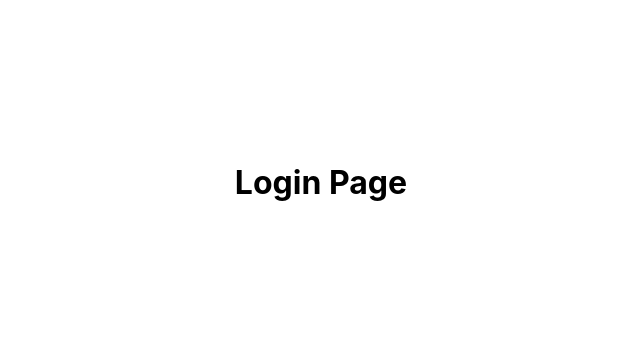
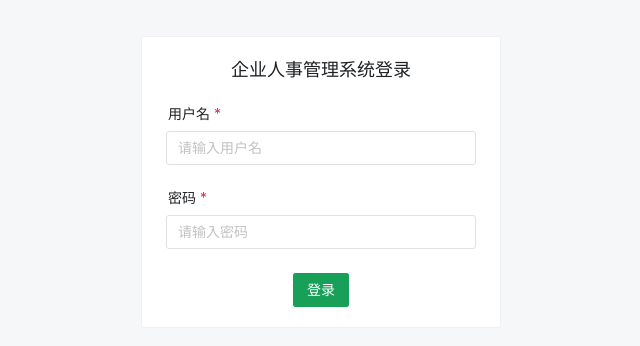
Before and after one commit to lighterEB/hrms-frontend, a Vue app: page /login in a window 1280 px wide. Shown: the part 218-564 px from the top of the page, without its empty margins (319-959 px from the left). Built offline with nearby package versions, Linux system fonts and the light colour scheme.

Commit message:
feat: 添加登录页面和UI组件 - 引入 Naive UI 组件库并配置 - 创建登录页面，包含表单验证 - 添加登录卡片的基础样式 - 配置全局消息提供者

```diff
--- a/src/App.vue
+++ b/src/App.vue
@@ -1,5 +1,7 @@
 <template>
-  <router-view></router-view>
+  <n-message-provider>
+    <router-view></router-view>
+  </n-message-provider>
 </template>
 
 <script setup lang="ts">
--- a/src/main.ts
+++ b/src/main.ts
@@ -1,7 +1,45 @@
 import { createApp } from 'vue'
 import App from './App.vue'
 import router from './router'
+import { createPinia } from 'pinia'
+
+// naive-ui
+import {
+  create,
+  NButton,
+  NForm,
+  NFormItem,
+  NInput,
+  NCard,
+  NSpace,
+  NLayout,
+  NLayoutHeader,
+  NLayoutContent,
+  NLayoutFooter,
+  NMessageProvider
+} from 'naive-ui'
+
+const naive = create({
+  components: [
+    NButton,
+    NForm,
+    NFormItem,
+    NInput,
+    NCard,
+    NSpace,
+    NLayout,
+    NLayoutHeader,
+    NLayoutContent,
+    NLayoutFooter,
+    NMessageProvider
+  ]
+})
 
 const app = createApp(App)
+const pinia = createPinia()
+
 app.use(router)
+app.use(pinia)
+app.use(naive)
+
 app.mount('#app')
--- a/src/views/login/index.vue
+++ b/src/views/login/index.vue
@@ -1,10 +1,56 @@
 <template>
   <div class="login-container">
-      <h1>Login Page</h1>
+    <n-card title="企业人事管理系统登录" class="login-card">
+      <n-form
+        ref="formRef"
+        :model="formData"
+        :rules="rules"
+      >
+        <n-form-item path="username" label="用户名">
+          <n-input v-model:value="formData.username" placeholder="请输入用户名" />
+        </n-form-item>
+        <n-form-item path="password" label="密码">
+          <n-input
+            v-model:value="formData.password"
+            type="password"
+            placeholder="请输入密码"
+            @keyup.enter="handleLogin"
+          />
+        </n-form-item>
+        <n-space justify="center">
+          <n-button type="primary" @click="handleLogin">登录</n-button>
+        </n-space>
+      </n-form>
+    </n-card>
   </div>
 </template>
 
 <script setup lang="ts">
+import { ref } from 'vue'
+import type { FormInst, FormRules } from 'naive-ui'
+
+const formRef = ref<FormInst | null>(null)
+const formData = ref({
+  username: '',
+  password: ''
+})
+
+const rules: FormRules = {
+  username: [
+    { required: true, message: '请输入用户名', trigger: 'blur' }
+  ],
+  password: [
+    { required: true, message: '请输入密码', trigger: 'blur' }
+  ]
+}
+
+const handleLogin = () => {
+  formRef.value?.validate((errors) => {
+    if (!errors) {
+      console.log('登录信息：', formData.value)
+    }
+  })
+}
 </script>
 
 <style scoped>
@@ -13,5 +59,14 @@
   display: flex;
   justify-content: center;
   align-items: center;
+  background-color: #f5f7f9;
+}
+
+.login-card {
+  width: 360px;
+}
+
+.login-card :deep(.n-card-header) {
+  text-align: center;
 }
 </style>
```
Also changed, not shown: src/config/native-ui.ts (added, +8 -0 lines). Lines whose indentation alone changed are shown as unchanged.
